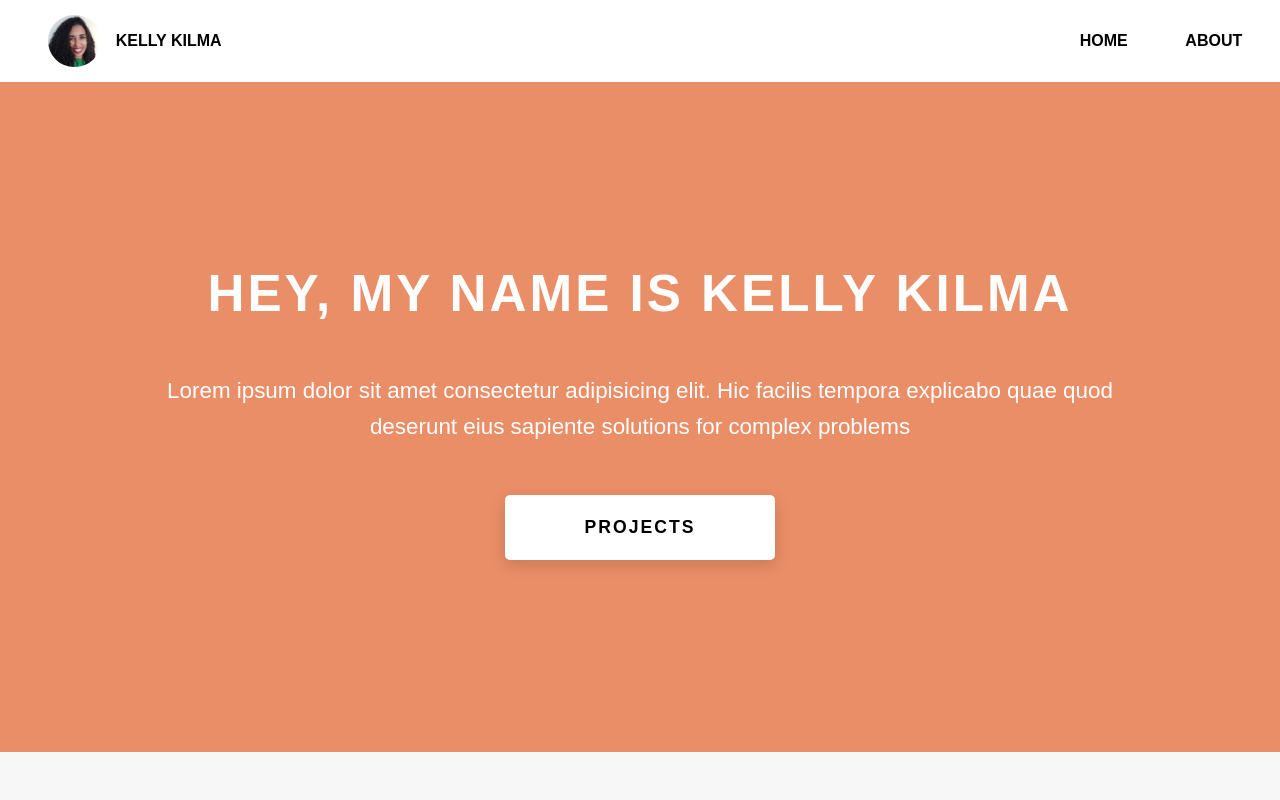
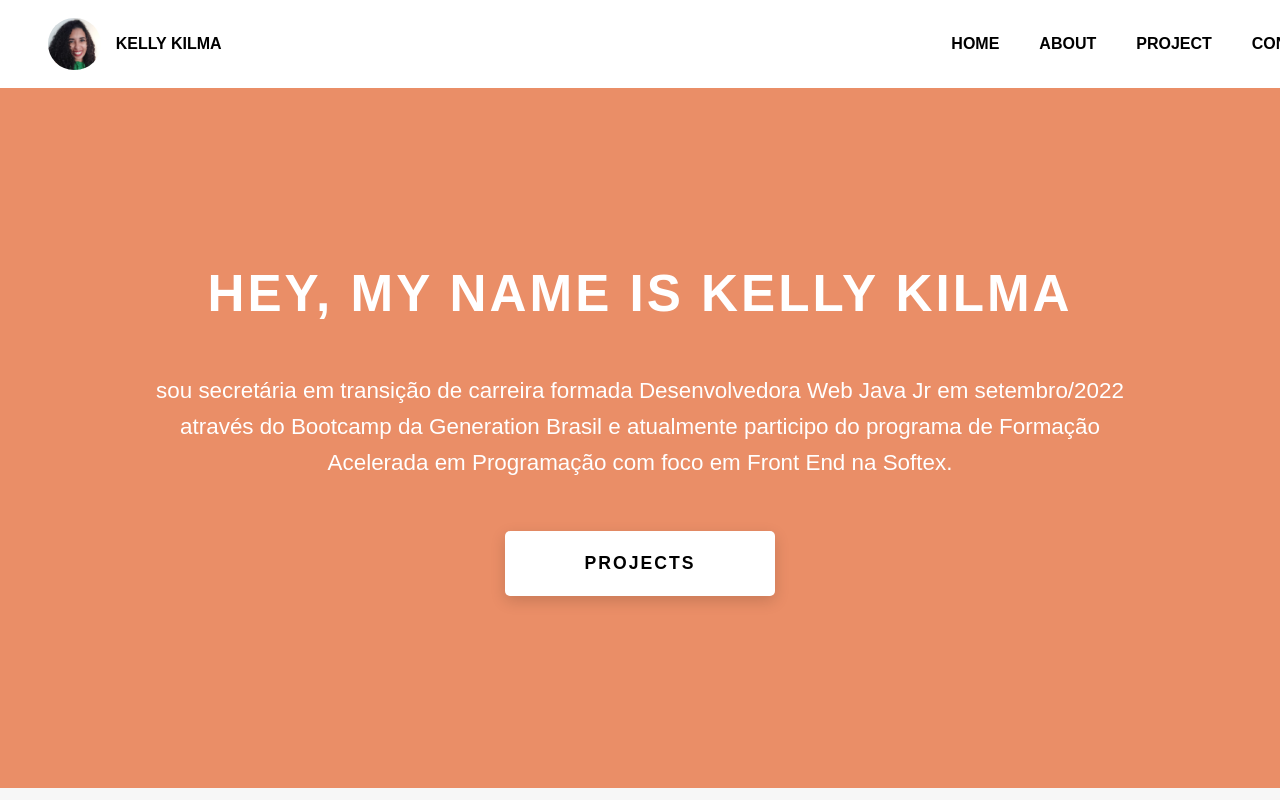
Before and after one commit to kellykilmadesousa/SOFTEX-AULAS, a plain HTML site: page site-portifolio/index.html in a window 1280 px wide. Shown: the top 800 px of the page. Drawn offline with Linux system fonts and the light colour scheme.

Commit message:
ajustes estilo

```diff
--- a/site-portifolio/css/style.css
+++ b/site-portifolio/css/style.css
@@ -2,16 +2,6 @@
   margin: 0px;
   padding: 0px;
   list-style: none;
-    box-sizing: border-box;
-}
-
-html {
-    scroll-behavior: smooth;
-  }
-
-a {
-    text-decoration: none;
-    color: inherit;
 }
 
 body {
@@ -23,7 +13,6 @@ body {
 }
 
 header {
-    display: flex;
   justify-content: space-between;
   padding: 0px 3rem;
   font-weight: 700;
@@ -31,31 +20,33 @@ header {
   width: 100%;
   z-index: 1;
   background-color: #ffff;
+  display: flex;
 }
 
-.header-profile-container {
+.header-profile {
+  align-items: center;
   display: flex;
-    align-items: center;
 }
 
-.header-profile-container .avatar-img {
-    width: 3.3rem;
+.header-profile .avatar-img {
   height: 3.3rem;
   border-radius: 50%;
   margin-right: 15px;
   overflow: hidden;
+  width: 3.3rem;
 }
 
-.header-profile-container > span {
+.header-profile > span {
   text-transform: uppercase;
-}
-
-header .fa {
-    display: none;
 }
 
 .img-profile{
   width: 100%;
+}
+
+a {
+  color: inherit;
+  text-decoration: none;
 }
 
 nav > ul {
@@ -64,8 +55,8 @@ nav > ul {
 }
 
 nav > ul a {
-    display: flex;
-    padding: 2rem 1.8rem;
+  display: block;
+  padding: 35px 20px;
   transition: color 0.2s;
   text-transform: uppercase;
 }
@@ -79,7 +70,6 @@ nav > ul a:hover {
 }
 
 .section-home {
-    background: rgb(234, 142, 103);
   background-position: center;
   padding-top: 16.5rem;
   padding-bottom: 12rem;
@@ -89,6 +79,7 @@ nav > ul a:hover {
   row-gap: 50px;
   text-align: center;
   color: white;
+  background: rgb(234, 142, 103);
 }
 
 .section-home h1 {
@@ -96,21 +87,20 @@ nav > ul a:hover {
 }
 
 .section-home > p {
-    color: #fff;
   font-size: 1.4rem;
   line-height: 1.6;
   margin: 0px 50px;
+  color: #fff;
 }
 
 .section-home .btn {
-    background-color: white;
   color: black;
   padding: 1.4rem 5rem;
   font-size: 1.1rem;
+  background-color: white;
 }
 
 .subtitle {
-    display: block;
   text-align: center;
   color: #777;
   font-size: 1.4rem;
@@ -118,21 +108,22 @@ nav > ul a:hover {
   margin: auto;
   line-height: 1.6;
   text-align: center;
-    margin: 0px 10rem; }
+  display: block;
+  margin: 0px 10rem;
+}
 
 .paragraph {
-    font-size: 1.2rem;
   color: grey;
   line-height: 1.7;
+  font-size: 1.2rem;
  }
 
-
 h1 {
-    font-size: 3.2rem;
   text-transform: uppercase;
   letter-spacing: 3px;
   text-align: center;
   font-weight: bold;
+  font-size: 3.2rem;
 }
 
 h2 {
@@ -169,7 +160,6 @@ h4 {
 }
 
 .btn {
-    background: #ae4e16;
   color: #fff;
   padding: 1.2rem 3.2rem;
   font-size: 0.8rem;
@@ -180,6 +170,7 @@ h4 {
   border-radius: 5px;
   box-shadow: 0 5px 15px 0 rgba(0, 0, 0, 0.15);
   transition: transform 0.3s;
+  background: #ae4e16;
 }
 
 .btn:hover {
@@ -188,18 +179,18 @@ h4 {
 
 /*section about me*/
 .section-about-me {
-    background-color: #f7f7f7;
   display: block;
   text-align: center;
+  background-color: #f7f7f7;
 }
 
 .section-about-me-content {
-    margin-top: 70px;
   display: grid;
   grid-template-columns: 1fr 1fr;
   -moz-column-gap: 60px;
   column-gap: 60px;
   text-align: initial;
+  margin-top: 70px;
 }
 
 .section-about-me-content h3 {
@@ -230,9 +221,10 @@ h4 {
   display: grid;
   grid-template-columns: 1fr 40%;
   -moz-column-gap: 50px;
+  margin-bottom: 2px;
   column-gap: 50px;
-    margin-bottom: 2px;
 }
+
 .section-projects .project-content {
   display: flex;
   row-gap: 30px;
@@ -247,22 +239,22 @@ h4 {
 
   /*section contact*/
 .section-contact {
-    background: linear-gradient(to right, #ae4e16, rgb(234, 142, 103)), url(../assets/common-bg.svg);
   background-position: center;
   display: flex;
   flex-direction: column;
+  background: linear-gradient(to right, #ae4e16, rgb(234, 142, 103)), url(../assets/common-bg.svg);
 }
 
 .section-contact > h2,
 .section-contact .subtitle {
   color: #fff;
 }
+
 .section-contact > h2::after {
   background: #fff;
 }
 
 .section-contact > form {
-    box-shadow: 0 0 10px rgba(0, 0, 0, 0.1);
   background: white;
   padding: 3rem;
   border-radius: 5px;
@@ -271,6 +263,7 @@ h4 {
   flex-direction: column;
   margin: 0px 10rem;
   margin-top: 5rem;
+  box-shadow: 0 0 10px rgba(0, 0, 0, 0.1);
 }
 
 /*formulario*/
@@ -280,7 +273,7 @@ form > div {
 }
 
 form label {
-  color: #666;
+  color: #333;
   font-size: 1rem;
   letter-spacing: 1px;
   font-weight: 700;
@@ -304,16 +297,16 @@ textarea {
 }
 
 textarea {
-    resize: none;
   font-family: "Source Sans Pro", sans-serif;
   font-size: 1.1rem;
   font-weight: 600;
   color: #333;
+  resize: none;
 }
 
 button {
+  outline: inherit;
   border: none;
-    outline: inherit;
 }
 
 
@@ -329,17 +322,21 @@ footer {
   justify-content: space-between;
   padding: 4rem 0;
 }
+
 .footer-top .footer-top-content {
   width: 40%;
 }
+
 .footer-top h4 {
   margin-bottom: 1.6rem;
 }
+
 .footer-top p {
   color: #eee;
   font-size: 0.9rem;
   line-height: 1.7;
 }
+
 .footer-top i {
   font-size: 1.6rem;
   padding: 0rem 5px;
@@ -352,6 +349,7 @@ footer {
   padding: 2.6rem 0;
   font-size: 0.7rem;
 }
+
 .footer-bottom strong {
   text-decoration: underline;
 }
--- a/site-portifolio/index.html
+++ b/site-portifolio/index.html
@@ -9,13 +9,12 @@
 </head>
 <body>
     <header>
-        <div class="header-profile-container">
+        <div class="header-profile">
             <div class="avatar-img">
                 <img class="img-profile" src="./css/img/Kelly Kilma.jpeg" alt="imagem de perfil navbar"/>
             </div>
             <span>KELLY KILMA</span>
         <div>
-
 
         <nav>
             <ul>
@@ -25,15 +24,12 @@
                 <li><a href="#section-contact">Contact</a></li>
             </ul>
         </nav>
-
-        <i class="fa fa-bars" aria-hidden="true"></i>
     </header>
 
     <main>
         <section class="section section-home" id="section-home">
             <h1>HEY, MY NAME IS KELLY KILMA</h1>
-            <p>Lorem ipsum dolor sit amet consectetur adipisicing elit. Hic facilis tempora explicabo quae quod deserunt eius
-              sapiente solutions for complex problems</p>
+            <p>sou secretária em transição de carreira formada Desenvolvedora Web Java Jr em setembro/2022 através do Bootcamp da Generation Brasil e atualmente participo do programa de Formação Acelerada em Programação com foco em Front End na Softex.</p>
 
             <div><a class="btn" href="#section-projects">PROJECTS</a></div>
         </section>
```
Lines whose indentation alone changed are shown as unchanged.
